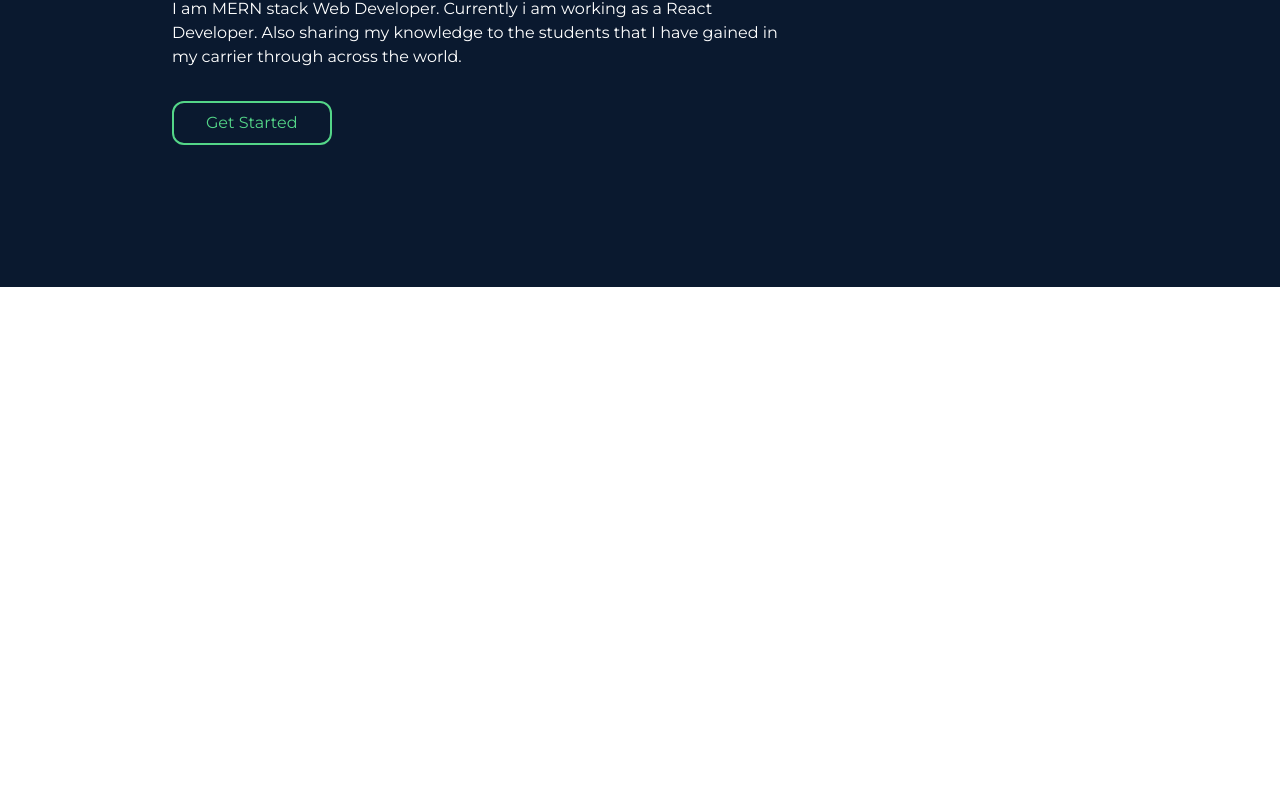
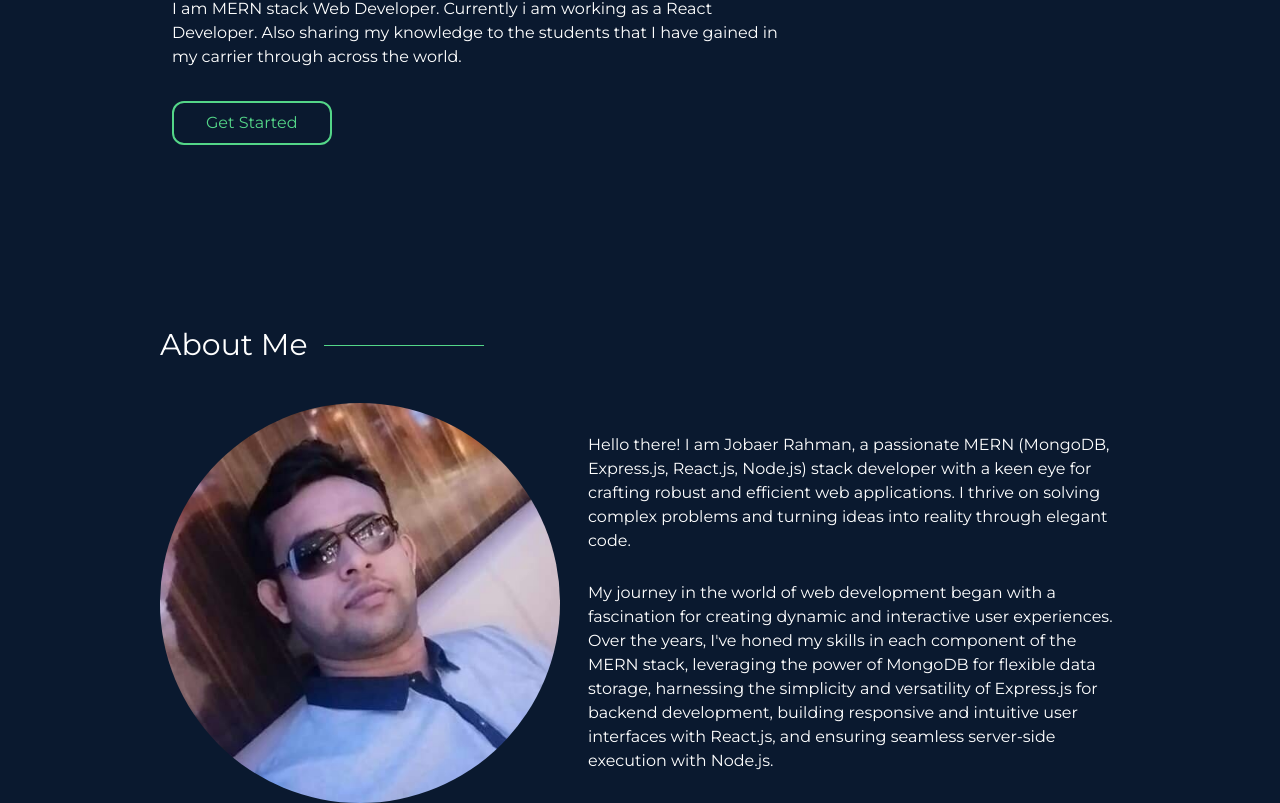
Before and after one commit to JobaerAbdi/mern-portfolio-website, a React (Vite) app: page / in a window 1280 px wide. Shown: the part 417-1220 px from the top of the page. Before the commit the page ends 800 px from the top, so only its background shows below. Built offline with nearby package versions, Linux system fonts and the light colour scheme.

Commit message:
About and intro section is completed

```diff
--- /dev/null
+++ b/src/components/SectionTitle.tsx
@@ -0,0 +1,12 @@
+import React from "react";
+
+const SectionTitle = ({ title }) => {
+  return (
+    <div className="flex items-center gap-4 py-10">
+      <h1 className="text-white text-3xl">{title}</h1>
+      <div className="w-40 h-[1px] border-2px bg-tertiary"></div>
+    </div>
+  );
+};
+
+export default SectionTitle;
--- a/src/pages/About.jsx
+++ b/src/pages/About.jsx
@@ -1,10 +1,33 @@
+import SectionTitle from "../components/SectionTitle";
+import image from "../assets/my pic.jpg";
 
 const About = () => {
-    return (
-        <div>
-            <h1>About Me</h1>
+  return (
+    <div>
+      <SectionTitle title="About Me" />
+      <div className="flex items-center gap-7">
+        <img className="h-[50vh] rounded-full" src={image} />
+        <div className="flex flex-col gap-7">
+          <p className="text-white">
+            Hello there! I am Jobaer Rahman, a passionate MERN (MongoDB,
+            Express.js, React.js, Node.js) stack developer with a keen eye for
+            crafting robust and efficient web applications. I thrive on solving
+            complex problems and turning ideas into reality through elegant
+            code.
+          </p>
+          <p className="text-white">
+            My journey in the world of web development began with a fascination
+            for creating dynamic and interactive user experiences. Over the
+            years, I've honed my skills in each component of the MERN stack,
+            leveraging the power of MongoDB for flexible data storage,
+            harnessing the simplicity and versatility of Express.js for backend
+            development, building responsive and intuitive user interfaces with
+            React.js, and ensuring seamless server-side execution with Node.js.
+          </p>
         </div>
-    );
+      </div>
+    </div>
+  );
 };
 
 export default About;
--- a/src/pages/Home.jsx
+++ b/src/pages/Home.jsx
@@ -1,4 +1,5 @@
 import Header from "../components/Header";
+import About from "./About";
 import Intro from "./Intro";
 
 const Home = () => {
@@ -7,6 +8,7 @@ const Home = () => {
       <Header />
       <div className="bg-primary px-40">
         <Intro />
+        <About />
       </div>
     </div>
   );
```
Also changed, not shown: src/assets/my pic.jpg (added).
